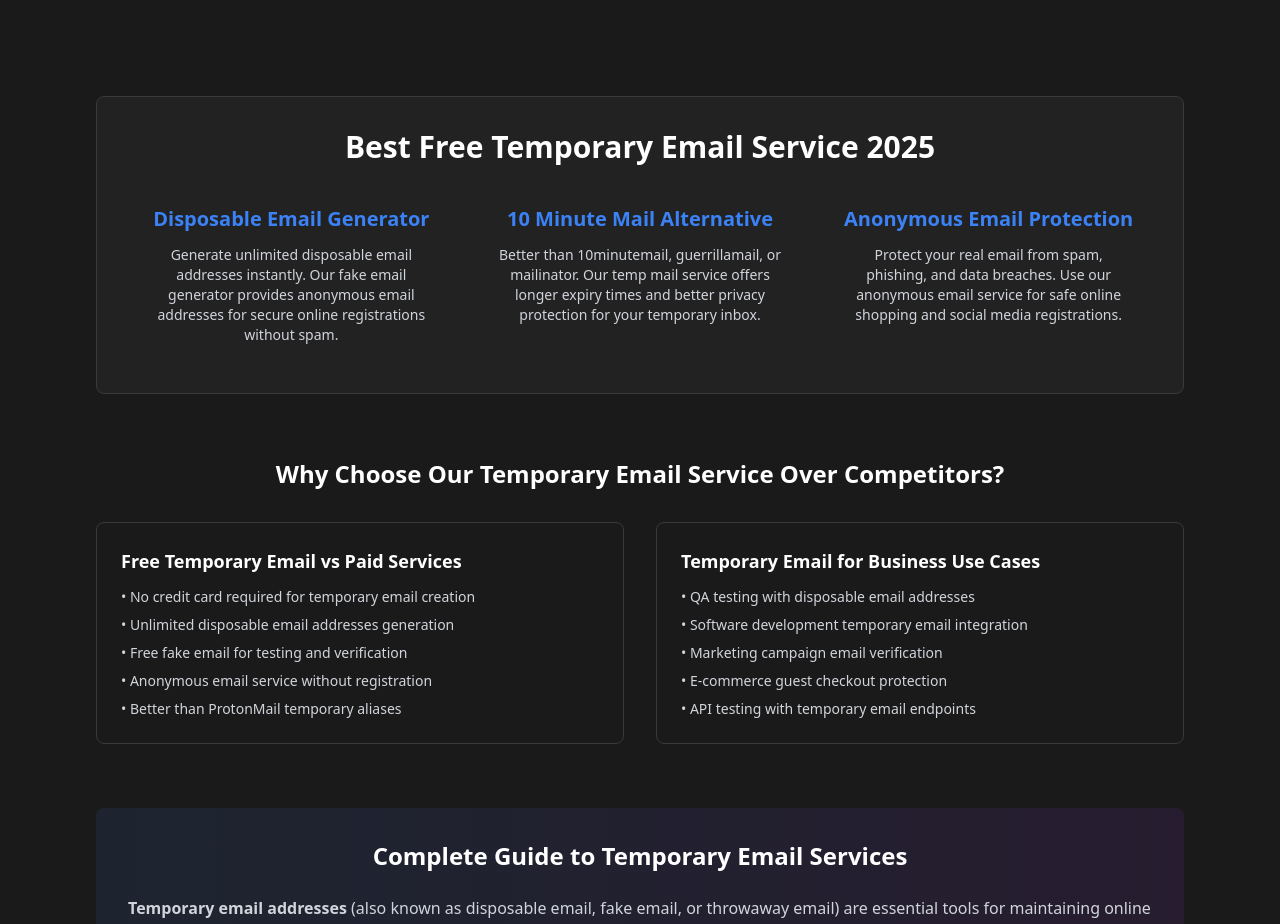
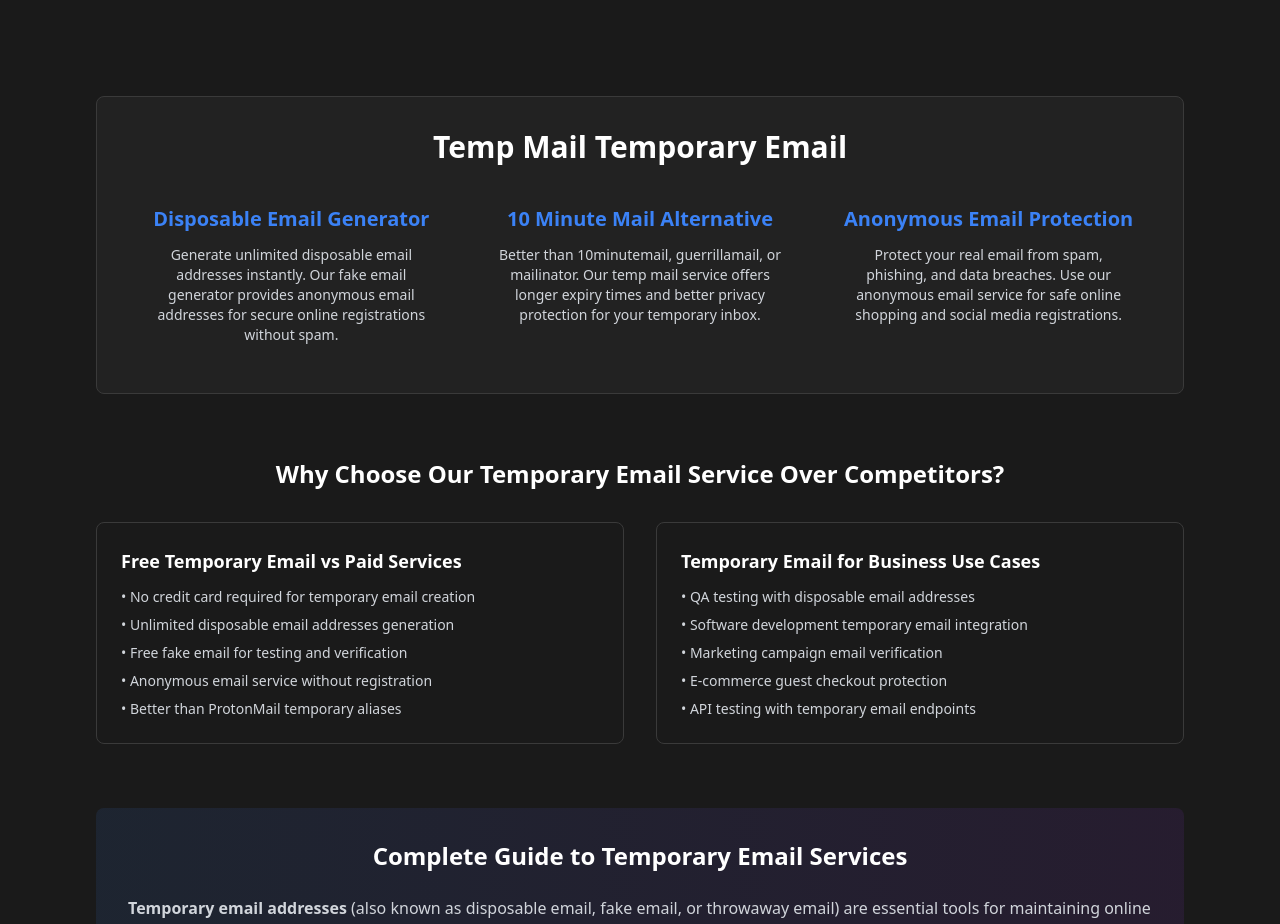
Before and after one commit to tevahdesign/tempmessageseo, a React (Vite) app: page / in a window 1280 px wide. Shown: the part 1440-2364 px from the top of the page. Built offline with nearby package versions, Linux system fonts and the light colour scheme; no server answers; a web font is replaced by a local one.

Commit message:
Update KeywordOptimizedContent.tsx

```diff
--- a/src/components/KeywordOptimizedContent.tsx
+++ b/src/components/KeywordOptimizedContent.tsx
@@ -8,7 +8,7 @@ export const KeywordOptimizedContent = () => {
       <section className="mb-16">
         <div className="bg-app-darker rounded-lg p-8 border border-app-border">
           <h2 className="text-3xl font-bold text-white mb-6 text-center">
-            Best Free Temporary Email Service 2025
+            Temp Mail  Temporary Email
           </h2>
           <div className="grid grid-cols-1 md:grid-cols-2 lg:grid-cols-3 gap-6">
             <div className="text-center p-4">
```
